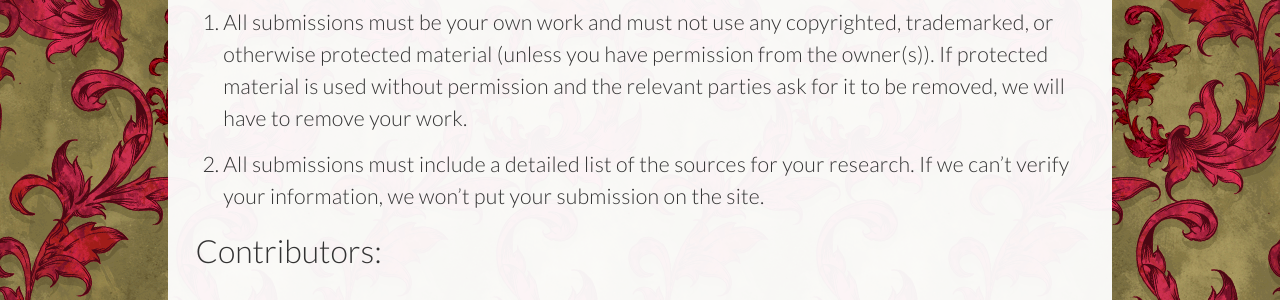
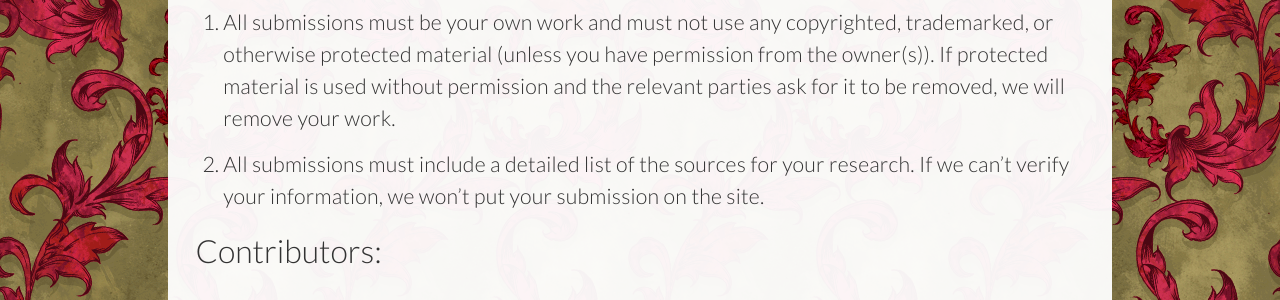
Before and after one commit to benadamstyles/making-of-history, a Jekyll site: the page built from contact.md, in a window 1280 px wide and 1045 px high. Shown: the part 394-694 px from the top of the window. Built offline with Jekyll 4.4.1, drawn with Linux system fonts in a browser that asks for light colours; some web fonts are replaced.

Commit message:
Updated contact.md

```diff
--- a/contact.md
+++ b/contact.md
@@ -9,11 +9,12 @@
 
 
 
+
 If you'd like to get a hold of us, send us an e-mail at _admin@makingofhistory.com_
 
 If you have something that you’d like us to consider adding to the site, send us your pitch (and in return we'll send a list of preferred bribe amounts). Also, please keep these submission criteria in mind:
 
-1. All submissions must be your own work and must not use any copyrighted, trademarked, or otherwise protected material (unless you have permission from the owner(s)). If protected material is used without permission and the relevant parties ask for it to be removed, we will have to remove your work.
+1. All submissions must be your own work and must not use any copyrighted, trademarked, or otherwise protected material (unless you have permission from the owner(s)). If protected material is used without permission and the relevant parties ask for it to be removed, we will remove your work.
 
 2. All submissions must include a detailed list of the sources for your research. If we can’t verify your information, we won’t put your submission on the site.
 
```
